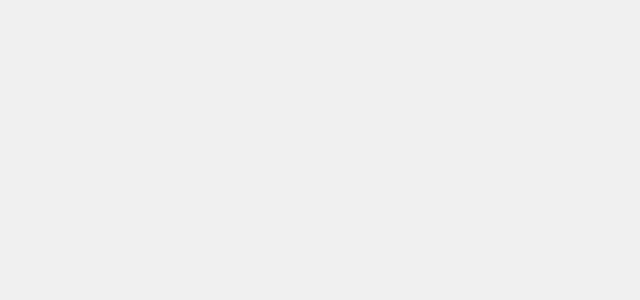
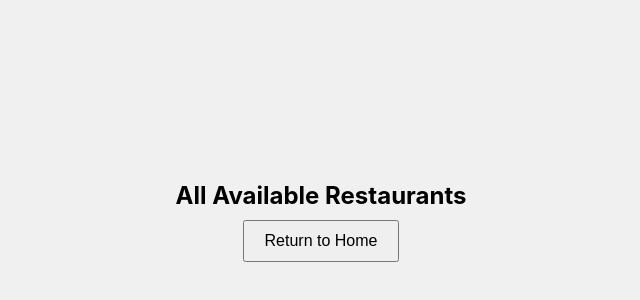
Before and after one commit to allisoncui/user-frontend, a React (Create React App) app in the folder user-profile-ui/: page /all-restaurants in a window 1280 px wide. Before the commit this address had no page. Shown: the part 184-484 px from the top of the page, without its empty margins (319-959 px from the left). Built offline with nearby package versions, Linux system fonts and the light colour scheme.

Commit message:
new page to support viewing all restos

```diff
--- a/user-profile-ui/src/App.js
+++ b/user-profile-ui/src/App.js
@@ -3,6 +3,7 @@ import { BrowserRouter as Router, Routes, Route } from "react-router-dom";
 import UserProfile from "./components/UserProfile";
 import RegisterUser from "./components/RegisterUser";
 import ViewAvailabilities from "./components/ViewAvailabilities";
+import AllRestaurants from "./components/AllRestaurants"; // Import the new component
 import './App.css';
 
 function App() {
@@ -27,6 +28,12 @@ function App() {
             path="/availability/:restaurantName"
             element={<ViewAvailabilities />}
           />
+
+          {/* AllRestaurants Route */}
+          <Route
+            path="/all-restaurants"
+            element={<AllRestaurants />}
+          />
         </Routes>
       </div>
     </Router>
--- /dev/null
+++ b/user-profile-ui/src/components/AllRestaurants.js
@@ -0,0 +1,23 @@
+import React from 'react';
+import { useNavigate } from 'react-router-dom';
+
+const AllRestaurants = () => {
+  const navigate = useNavigate();
+
+  // Function to navigate back to home
+  const handleReturnToHome = () => {
+    navigate('/');
+  };
+
+  return (
+    <div>
+      <h2>All Available Restaurants</h2>
+      {/* Additional content can go here */}
+
+      {/* Return to Home Button */}
+      <button onClick={handleReturnToHome}>Return to Home</button>
+    </div>
+  );
+};
+
+export default AllRestaurants;
--- a/user-profile-ui/src/components/UserProfile.js
+++ b/user-profile-ui/src/components/UserProfile.js
@@ -112,13 +112,18 @@ const UserProfile = () => {
     }, 5000); // Poll every 5 seconds
   };
 
-  // New function: Handle View Availability button click
+  // Function to handle View Availability button click
   const handleViewAvailability = (restaurant) => {
     // Call the original viewAvailability function
     viewAvailability(restaurant.restaurant_code);
 
     // Navigate to the new page with the restaurant name
     navigate(`/availability/${encodeURIComponent(restaurant.name)}`);
+  };
+
+  // Function to navigate to AllRestaurants page
+  const navigateToAllRestaurants = () => {
+    navigate('/all-restaurants');
   };
 
   // Handle Enter key press for username input
@@ -154,6 +159,10 @@ const UserProfile = () => {
         <div>
           <h3>Profile Info</h3>
           <p>Username: {profile.username}</p>
+
+          {/* New Button to Show All Available Restaurants */}
+          <button onClick={navigateToAllRestaurants}>Show All Available Restaurants</button>
+
           <p>Viewed Restaurants:</p>
           <ul>
             {viewedRestaurants.length > 0 ? (
```
